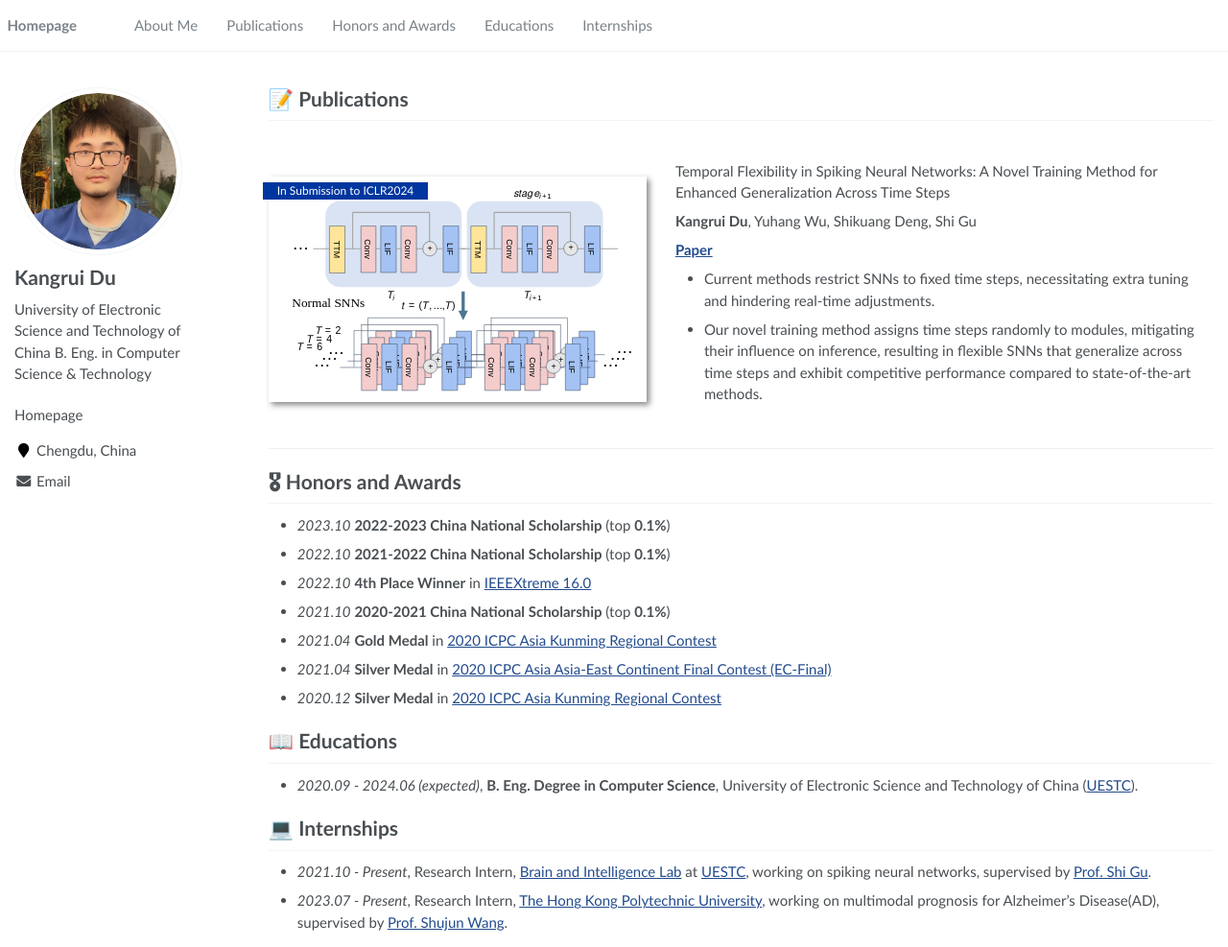
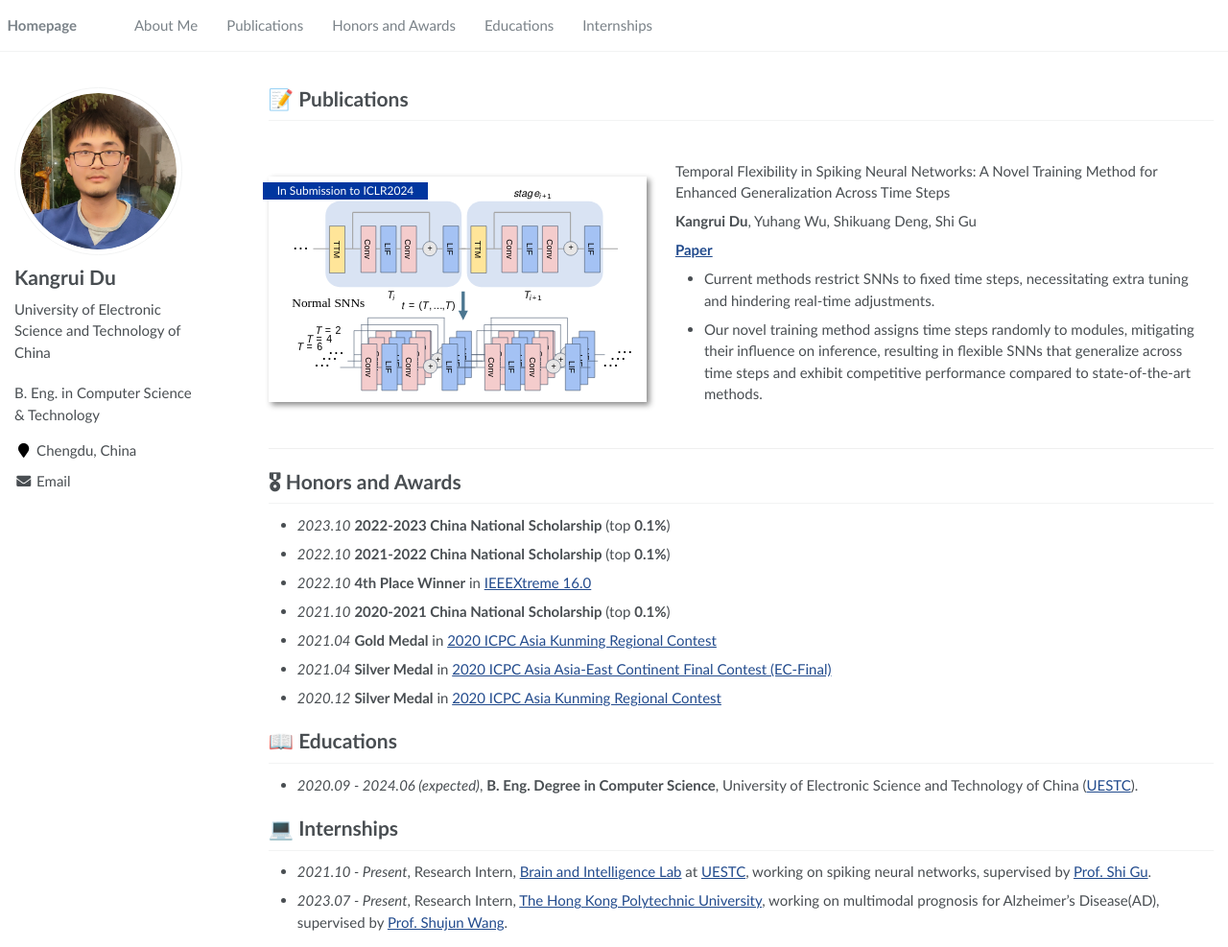
Before and after one commit to Rockdu/Rockdu.github.io, a Jekyll site: the page built from _pages/about.md, in a window 1280 px wide and 987 px high. Shown: the whole window at 96% size. Built offline with Jekyll 4.4.1, drawn with Linux system fonts in a browser that asks for light colours; part of the change alters nothing that is shown.

Commit message:
Edited degree info

```diff
--- a/_config.yml
+++ b/_config.yml
@@ -7,7 +7,7 @@
 
 # Site Settings
 title                    : "Kangrui Du"
-description              : "Homepage"
+description              : "B. Eng. in Computer Science & Technology"
 repository               : "Rockdu/Rockdu.github.io"
 google_scholar_stats_use_cdn : false
 
@@ -23,7 +23,7 @@ baidu_site_verification  :  # get baidu_site_verification from https://ziyuan.ba
 author:
   name             : "Kangrui Du"
   avatar           : "images/android-chrome-512x512.png"
-  bio              : "University of Electronic Science and Technology of China\nB. Eng. in Computer Science & Technology"
+  bio              : "University of Electronic Science and Technology of China"
   location         : "Chengdu, China"
   employer         :
   pubmed           :
```
